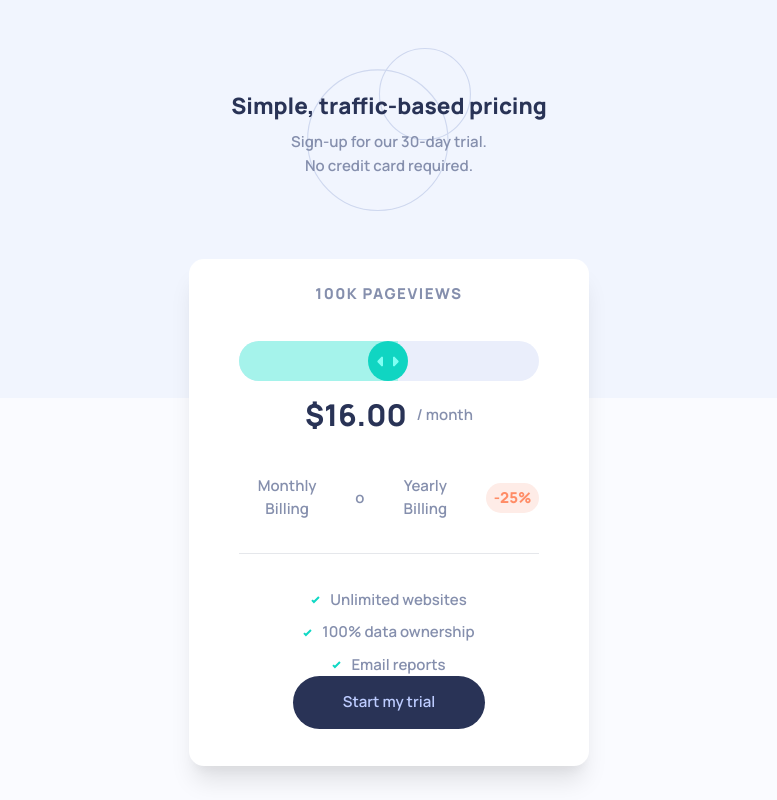
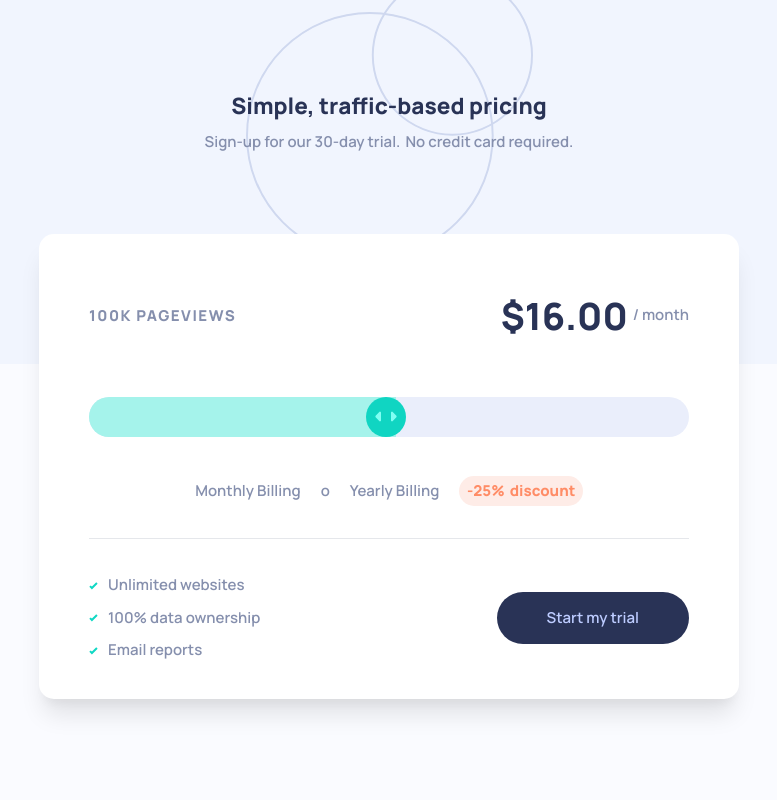
Before and after one commit to Dmitriy24S/interactive-pricing-component, a React (Create React App) app: page / in a window 1280 px wide. Shown: the whole page, without its empty margins (251-1028 px from the left). Built offline with nearby package versions, Linux system fonts and the light colour scheme.

Commit message:
add desktop style v0.1

```diff
--- a/src/index.css
+++ b/src/index.css
@@ -99,3 +99,49 @@ li {
     background-color: hsl(227, 34%, 37%);
   }
 }
+/* desktop style */
+@media (min-width: 768px) {
+  div#root {
+    min-width: 320px;
+    max-width: 700px;
+  }
+  .App {
+    min-width: 500px;
+  }
+  .header-text-wrap {
+    display: flex;
+    justify-content: center;
+    gap: 0.5rem;
+  }
+  .price {
+    display: none;
+    align-items: center;
+  }
+  .discount-text {
+    display: inline-block;
+  }
+  .discount {
+    display: flex;
+    gap: 0.5rem;
+  }
+  .price-desktop {
+    display: flex;
+    gap: 0.5rem;
+  }
+  .page-views-wrap {
+    display: flex;
+    align-items: center;
+    justify-content: space-between;
+  }
+  .page-views {
+    margin: 0;
+  }
+  .info {
+    display: flex;
+    justify-content: space-between;
+    align-items: center;
+  }
+  .info ul {
+    align-items: flex-start;
+  }
+}
```
